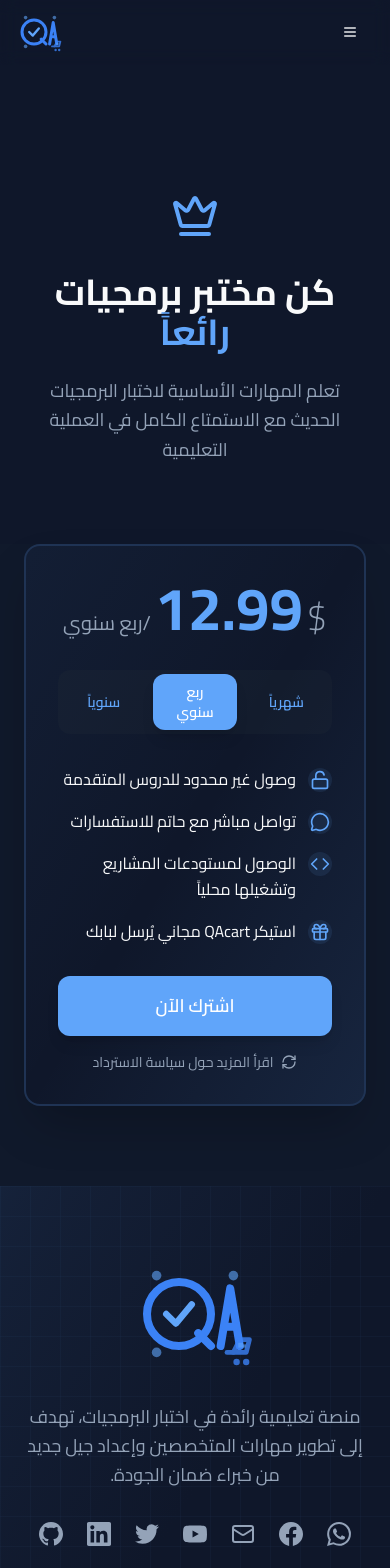
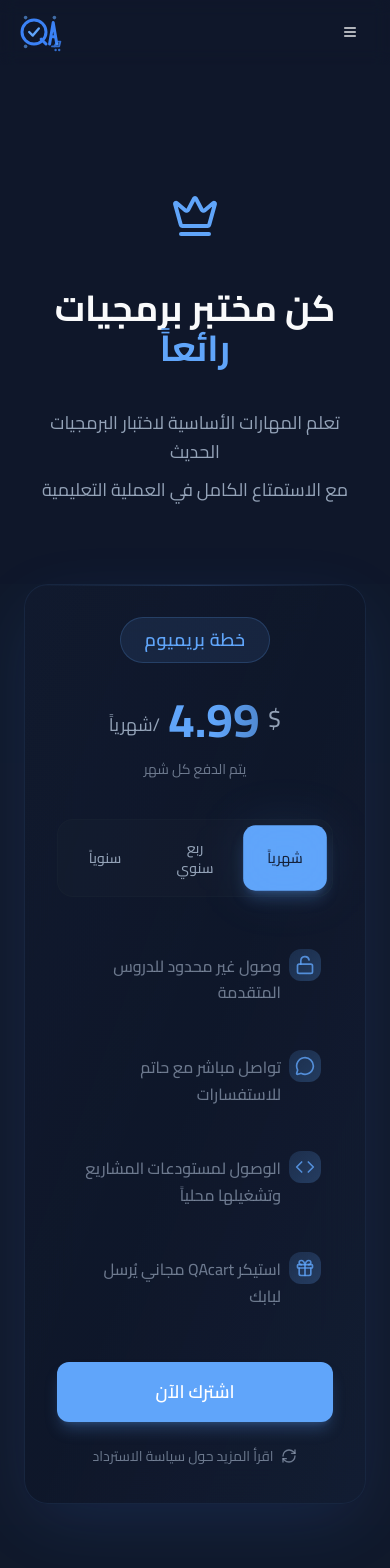
Before and after one commit to Hatamleh/qacart-app, a Next.js app in the folder frontend/: page /premium in a window 390 px wide. Shown: the top 1568 px of the page. Built offline with nearby package versions, Linux system fonts and the light colour scheme.

Commit message:
polish all the pages!

```diff
--- a/frontend/src/components/premium/PremiumHero.tsx
+++ b/frontend/src/components/premium/PremiumHero.tsx
@@ -7,20 +7,21 @@ export const PremiumHero = () => {
         <div className="max-w-4xl mx-auto text-center">
 
           {/* Crown Icon */}
-          <div className="flex justify-center mb-8">
+          <div className="flex justify-center mb-12">
             <Crown className="w-12 h-12 text-primary" />
           </div>
 
           {/* Main Heading */}
-          <h1 className="text-4xl lg:text-6xl font-bold mb-6">
+          <h1 className="text-4xl lg:text-6xl font-bold mb-10">
             كن مختبر برمجيات
             <span className="gradient-text"> رائعاً</span>
           </h1>
 
           {/* Subtitle */}
-          <p className="text-lg lg:text-xl text-muted-foreground mb-8 max-w-3xl mx-auto leading-relaxed">
-            تعلم المهارات الأساسية لاختبار البرمجيات الحديث مع الاستمتاع الكامل في العملية التعليمية
-          </p>
+          <div className="text-lg lg:text-xl text-muted-foreground mb-8 max-w-4xl mx-auto leading-relaxed text-center">
+            <p className="mb-2">تعلم المهارات الأساسية لاختبار البرمجيات الحديث</p>
+            <p>مع الاستمتاع الكامل في العملية التعليمية</p>
+          </div>
 
         </div>
       </div>
--- a/frontend/src/components/premium/PremiumSubscriptionCard.tsx
+++ b/frontend/src/components/premium/PremiumSubscriptionCard.tsx
@@ -10,22 +10,22 @@ interface PremiumSubscriptionCardProps {
 }
 
 export const PremiumSubscriptionCard = ({ plan }: PremiumSubscriptionCardProps) => {
-  const [selectedOption, setSelectedOption] = useState(plan.pricingOptions[1].id) // Default to quarterly (popular)
+  const [selectedOption, setSelectedOption] = useState(plan.pricingOptions[0].id) // Default to monthly
 
   const selectedPricing = plan.pricingOptions.find((option: PricingOption) => option.id === selectedOption)
 
   const getIcon = (iconName: string) => {
     switch (iconName) {
       case 'unlock':
-        return <Unlock className="w-5 h-5 text-primary" />
+        return <Unlock className="w-5 h-5 text-primary/80" />
       case 'message':
-        return <MessageCircle className="w-5 h-5 text-primary" />
+        return <MessageCircle className="w-5 h-5 text-primary/80" />
       case 'code':
-        return <Code className="w-5 h-5 text-primary" />
+        return <Code className="w-5 h-5 text-primary/80" />
       case 'gift':
-        return <Gift className="w-5 h-5 text-primary" />
+        return <Gift className="w-5 h-5 text-primary/80" />
       default:
-        return <Check className="w-5 h-5 text-primary" />
+        return <Check className="w-5 h-5 text-primary/80" />
     }
   }
 
@@ -36,71 +36,97 @@ export const PremiumSubscriptionCard = ({ plan }: PremiumSubscriptionCardProps)
   }
 
   return (
-    <div className="bg-background border-2 border-primary/20 rounded-2xl p-8 shadow-2xl relative overflow-hidden">
+    <div className="max-w-lg mx-auto">
+      {/* Modern Glass Card */}
+      <div className="relative bg-gradient-to-br from-background via-background/95 to-background/90 backdrop-blur-xl border border-primary/10 rounded-3xl overflow-hidden shadow-[0_20px_70px_-10px_rgba(59,130,246,0.15)] hover:shadow-[0_25px_80px_-5px_rgba(59,130,246,0.2)] transition-all duration-500">
 
-      {/* Background Gradient */}
-      <div className="absolute inset-0 bg-gradient-to-br from-primary/5 via-transparent to-primary/10 pointer-events-none" />
+        {/* Subtle Background Pattern */}
+        <div className="absolute inset-0 bg-gradient-to-br from-primary/[0.02] via-transparent to-primary/[0.04] pointer-events-none" />
+        <div className="absolute top-0 left-0 w-full h-px bg-gradient-to-r from-transparent via-primary/20 to-transparent" />
 
-      {/* Header */}
-      <div className="relative">
+        {/* Card Content */}
+        <div className="relative p-8 lg:p-10">
 
-        {/* Price Display */}
-        <div className="text-center mb-8">
-          <div className="flex items-baseline justify-center gap-1">
-            <span className="text-4xl font-light text-muted-foreground">{selectedPricing?.currency}</span>
-            <span className="text-6xl lg:text-7xl font-bold gradient-text">{selectedPricing?.price}</span>
-            <span className="text-xl text-muted-foreground">/{selectedPricing?.duration}</span>
+          {/* Plan Badge */}
+          <div className="flex justify-center mb-8">
+            <div className="px-6 py-2 bg-primary/10 border border-primary/20 rounded-full">
+              <h3 className="text-lg font-semibold text-primary tracking-wide">{plan.name}</h3>
             </div>
           </div>
 
-        {/* Pricing Options */}
-        <div className="flex gap-2 mb-8 p-1 bg-muted/30 rounded-xl">
+          {/* Price Section */}
+          <div className="text-center mb-10">
+            <div className="flex items-end justify-center gap-2 mb-4">
+              <span className="text-2xl font-medium text-muted-foreground self-start mt-2">{selectedPricing?.currency}</span>
+              <span className="text-5xl lg:text-6xl font-bold bg-gradient-to-r from-primary via-primary to-primary/80 bg-clip-text text-transparent leading-none">{selectedPricing?.price}</span>
+              <span className="text-lg text-muted-foreground self-end mb-1">/{selectedPricing?.duration}</span>
+            </div>
+            <p className="text-sm text-muted-foreground/70">يتم الدفع {selectedPricing?.duration === 'شهرياً' ? 'كل شهر' : selectedPricing?.duration === 'ربع سنوي' ? 'كل 3 أشهر' : 'مرة واحدة في السنة'}</p>
+          </div>
+
+          {/* Modern Pricing Tabs */}
+          <div className="mb-10">
+            <div className="grid grid-cols-3 gap-2 p-1.5 bg-muted/20 rounded-2xl border border-muted/30">
               {plan.pricingOptions.map((option: PricingOption) => (
-            <Button
+                <button
                   key={option.id}
-              variant={selectedOption === option.id ? 'primary' : 'ghost'}
-              size="sm"
                   onClick={() => setSelectedOption(option.id)}
-              className="flex-1"
+                  className={`relative py-3 px-4 rounded-xl text-sm font-medium transition-all duration-300 ${
+                    selectedOption === option.id
+                      ? 'bg-primary text-background shadow-lg shadow-primary/25 scale-[1.02]'
+                      : 'text-muted-foreground hover:text-foreground hover:bg-muted/30'
+                  }`}
                 >
                   {option.duration}
-            </Button>
+                  {selectedOption === option.id && (
+                    <div className="absolute inset-0 bg-primary/10 rounded-xl blur-xl" />
+                  )}
+                </button>
               ))}
             </div>
+          </div>
 
-        {/* Features List */}
-        <div className="space-y-4 mb-8">
+          {/* Features Grid */}
+          <div className="mb-10">
+            <div className="space-y-5">
               {plan.features.map((feature: PlanFeature) => (
-            <div key={feature.id} className="flex items-start gap-3">
-              <div className="flex-shrink-0 w-6 h-6 bg-primary/10 rounded-full flex items-center justify-center mt-0.5">
+                <div key={feature.id} className="group flex items-start gap-2 p-3 rounded-xl hover:bg-primary/[0.02] transition-colors">
+                  <div className="flex-shrink-0 w-8 h-8 bg-gradient-to-br from-primary/15 to-primary/25 rounded-xl flex items-center justify-center group-hover:scale-110 transition-transform duration-300">
                     {getIcon(feature.icon)}
                   </div>
-              <span className="text-foreground leading-relaxed">{feature.title}</span>
+                  <div className="flex-1 pt-1">
+                    <span className="text-muted-foreground/70 leading-relaxed font-medium">{feature.title}</span>
+                  </div>
                 </div>
               ))}
             </div>
+          </div>
 
-        {/* Subscribe Button */}
+          {/* CTA Button */}
+          <div className="mb-6">
             <Button
               variant="primary"
               size="lg"
-          className="w-full text-lg font-bold py-4 shadow-lg"
+              className="w-full py-4 text-lg font-semibold rounded-2xl shadow-lg shadow-primary/25 hover:shadow-xl hover:shadow-primary/30 hover:scale-[1.02] transition-all duration-300"
               onClick={handleSubscribe}
             >
               {plan.cta.buttonText}
             </Button>
+          </div>
 
           {/* Guarantee */}
-        <div className="text-center mt-4">
-          <p className="text-sm text-muted-foreground">
-            <a href="/refund-policy" className="hover:text-primary transition-colors flex items-center justify-center gap-2">
-              <RefreshCw className="w-4 h-4" />
-              اقرأ المزيد حول سياسة الاسترداد
+          <div className="text-center">
+            <a
+              href="/refund-policy"
+              className="inline-flex items-center gap-2 text-sm text-muted-foreground/70 hover:text-primary transition-colors group"
+            >
+              <RefreshCw className="w-4 h-4 group-hover:rotate-45 transition-transform duration-300" />
+              <span>اقرأ المزيد حول سياسة الاسترداد</span>
             </a>
-          </p>
           </div>
 
         </div>
       </div>
+    </div>
   )
 }
```
Also changed, not shown: frontend/src/components/auth/AuthForm.tsx (+51 -36 lines). Lines whose indentation alone changed are shown as unchanged.
